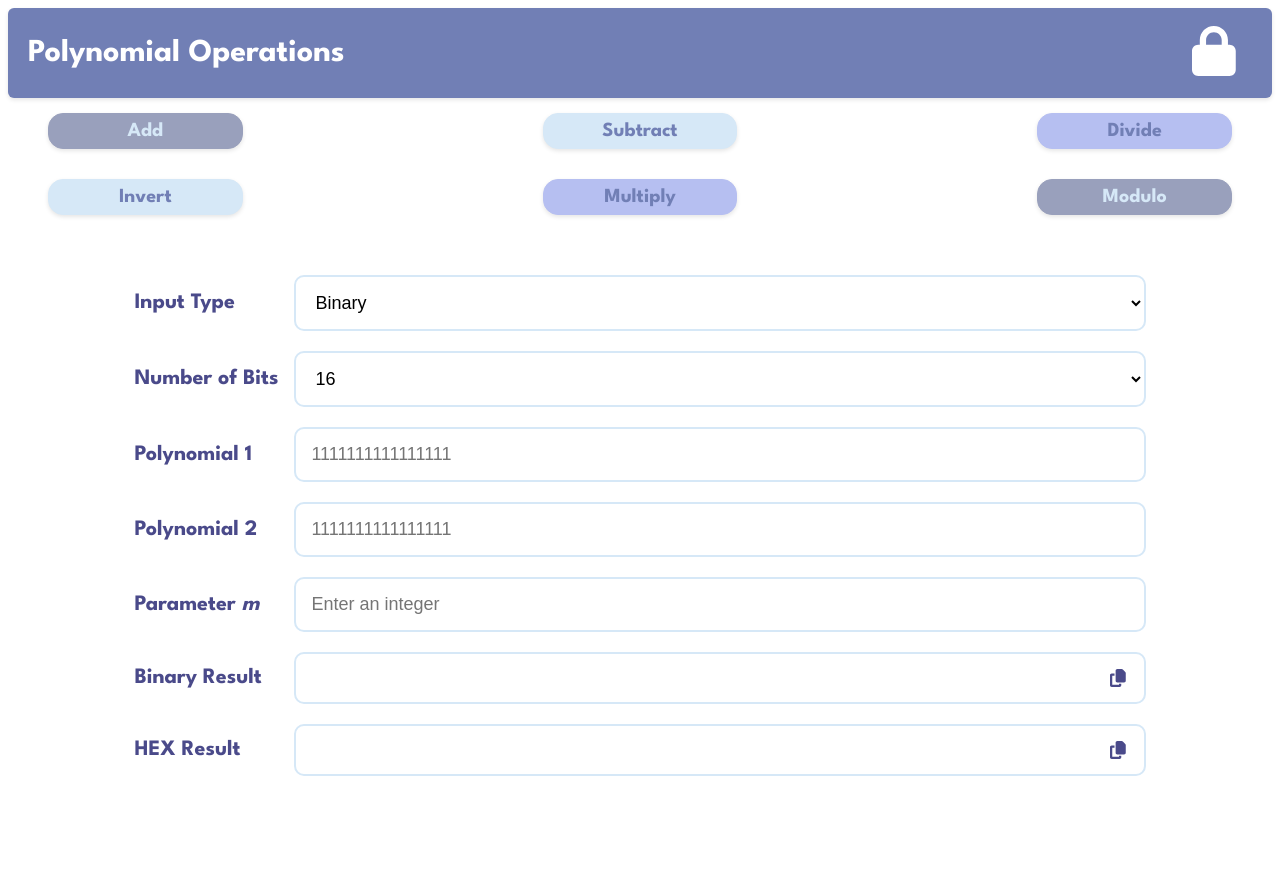
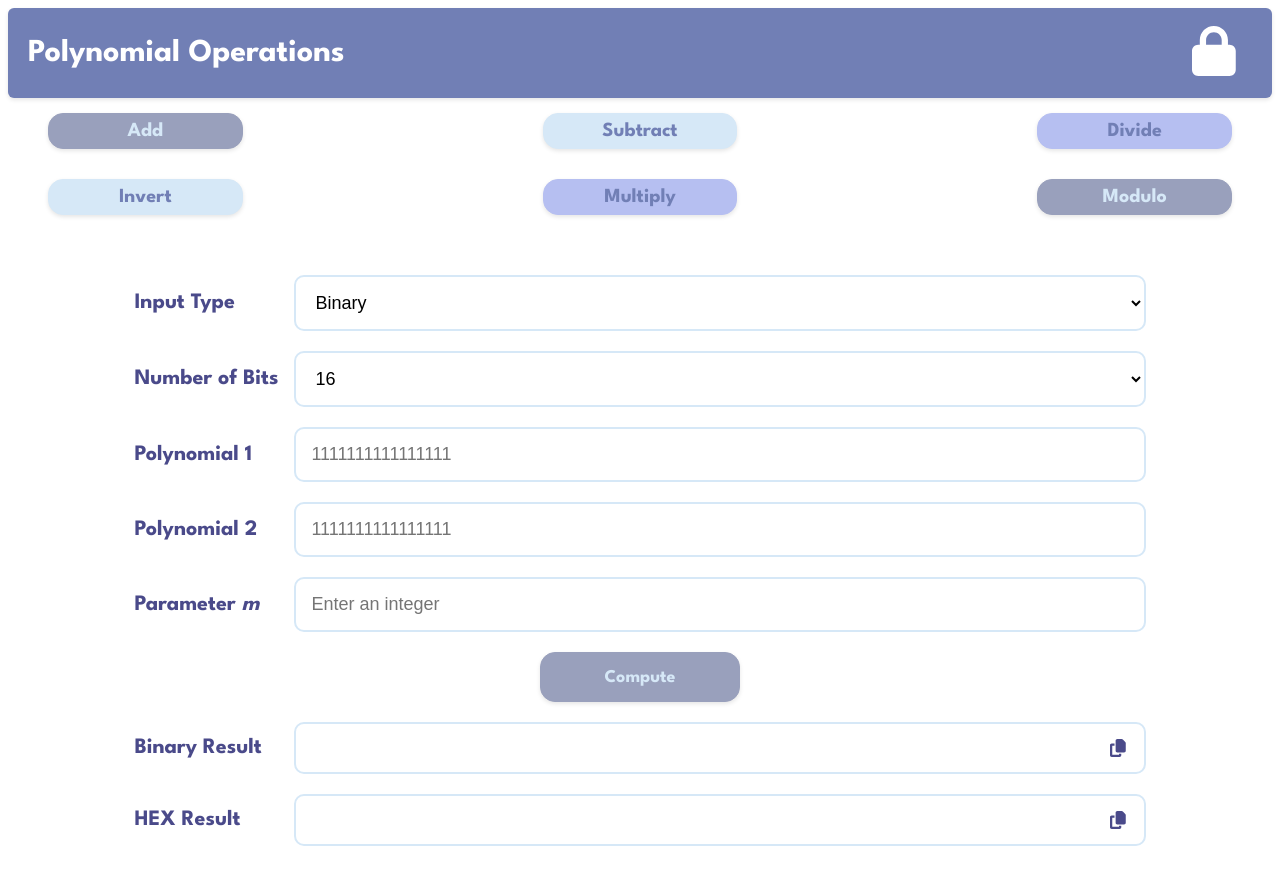
Before and after one commit to hawraakhalil/Polynomial_Arithmetic_Frontend, a React (Create React App) app: page /operations in a window 1280 px wide. Shown: the top 884 px of the page. Before the commit the page ends 836 px from the top, so only its background shows below. Built offline with nearby package versions, Linux system fonts and the light colour scheme; a small style sheet from the web is missing.

Commit message:
Added Compute button, disabled Polynomial 2 for specific operations, and updated styling

```diff
--- a/src/components/OperationsForm.css
+++ b/src/components/OperationsForm.css
@@ -199,3 +199,39 @@ select:focus {
   opacity: 1;
   transform: translateY(0);
 }
+
+
+.compute-button {
+  display: block;
+  margin: 20px auto; /* Center the button */
+  width: 200px; /* Adjust width for size */
+  height: 50px; /* Adjust height for size */
+  font-size: 18px; /* Larger font for better visibility */
+  font-weight: bold;
+  background-color: #99a0bc; /* Consistent button color */
+  color: #d6e8f7; /* Text color */
+  border: 1px solid #99a0bc; /* Button border */
+  border-radius: 15px; /* Rounded corners */
+  box-shadow: 0 2px 4px rgba(0, 0, 0, 0.1); /* Subtle shadow */
+  cursor: pointer; /* Pointer cursor for interactivity */
+  transition: all 0.3s ease; /* Smooth hover effect */
+  font-family: "League Spartan";
+}
+
+.compute-button:hover {
+  background-color: #a9c9ff; /* Hover color */
+  color: white; /* Hover text color */
+  transform: scale(1.1); /* Slightly enlarge on hover */
+}
+
+.compute-button:active {
+  transform: scale(1); /* Reset scale when clicked */
+  box-shadow: 0 1px 3px rgba(0, 0, 0, 0.1); /* Subtle active shadow */
+}
+
+.disabled-input {
+  background-color: #f0f0f0; /* Light gray to indicate deactivation */
+  color: #a0a0a0; /* Muted text color */
+  border: 1px solid #d0d0d0; /* Lighter border */
+  cursor: not-allowed; /* Change cursor to indicate non-interactivity */
+}
--- a/src/components/OperationsForm.js
+++ b/src/components/OperationsForm.js
@@ -303,14 +303,17 @@ const OperationsForm = forwardRef(({ hoveredOperation, operation }, ref) => {
       parseInt(formData.bits),
       inputFormat
     )}
-          title={`Enter ${inputFormat === "binary" ? "0s and 1s" : "0-9 and A-F"}`}
-          className={
+    title={`Enter ${
+      inputFormat === "binary" ? "0s and 1s" : "0-9 and A-F"
+    }`}
+    className={`${
       hoveredOperation === "Invert" || hoveredOperation === "Modulo"
-              ? "gray-out"
-              : hoveredOperation
-                ? "highlight-all"
+        ? "disabled-input" // Apply disabled style
         : ""
-          }
+    }`}
+    disabled={
+      hoveredOperation === "Invert" || hoveredOperation === "Modulo"
+    } // Disable the field for specific operations
   />
   {errors.poly2 && <p className="error">{errors.poly2}</p>}
 </div>
@@ -326,6 +329,16 @@ const OperationsForm = forwardRef(({ hoveredOperation, operation }, ref) => {
         onChange={handleInputChange}
         placeholder="Enter an integer"
       />
+    </div>
+    <div style={{ textAlign: "center", marginTop: "20px" }}>
+      {/* Compute Button */}
+      <button
+        className="compute-button"
+        type="button"
+        onClick={() => handleSubmit(operation)}
+      >
+        Compute
+      </button>
     </div>
       {/* Results with Copy Buttons */}
       <div className="form-group result-box">
```
Also changed, not shown: src/components/OperationsButtons.css (line endings or trailing spaces). Lines whose indentation alone changed are shown as unchanged.
